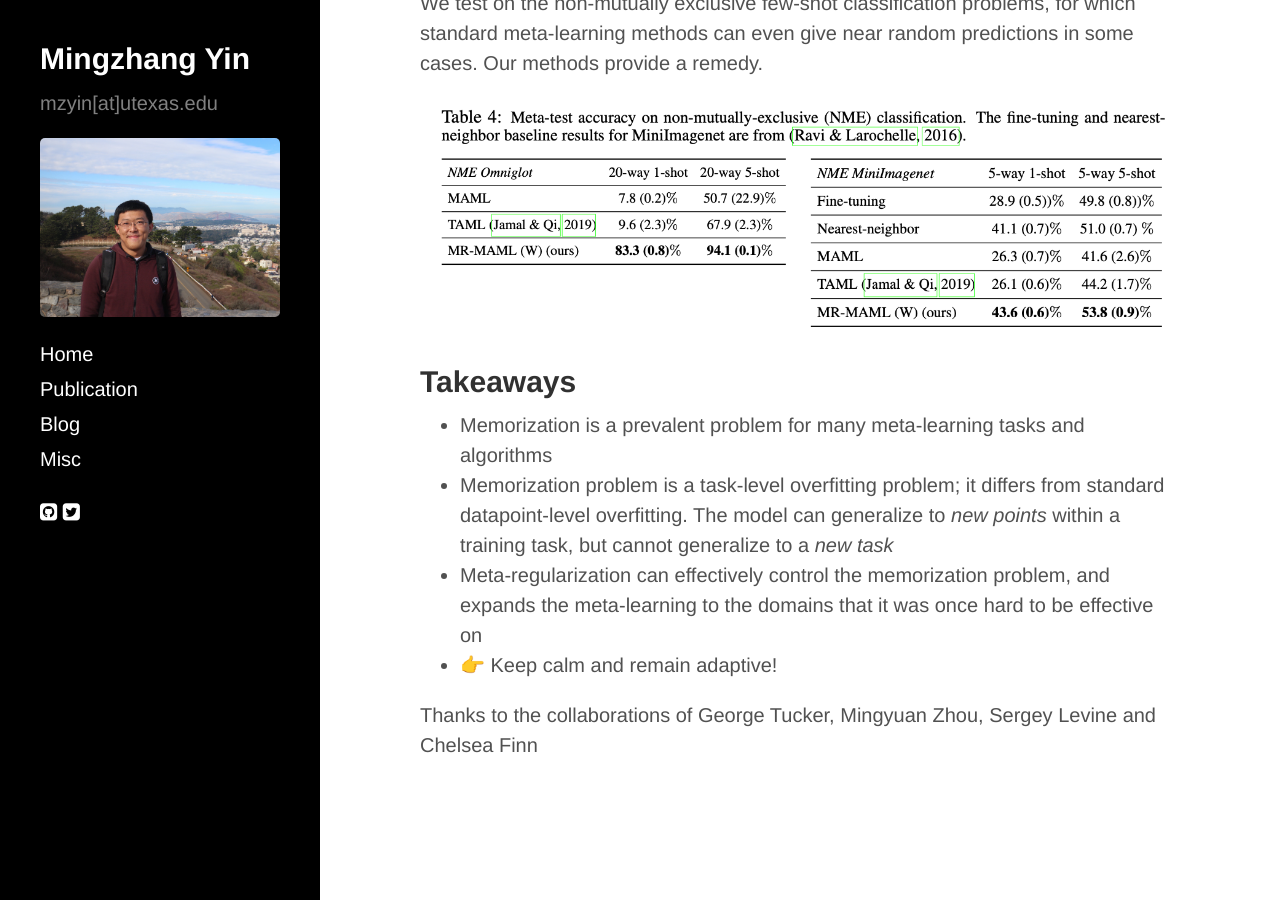
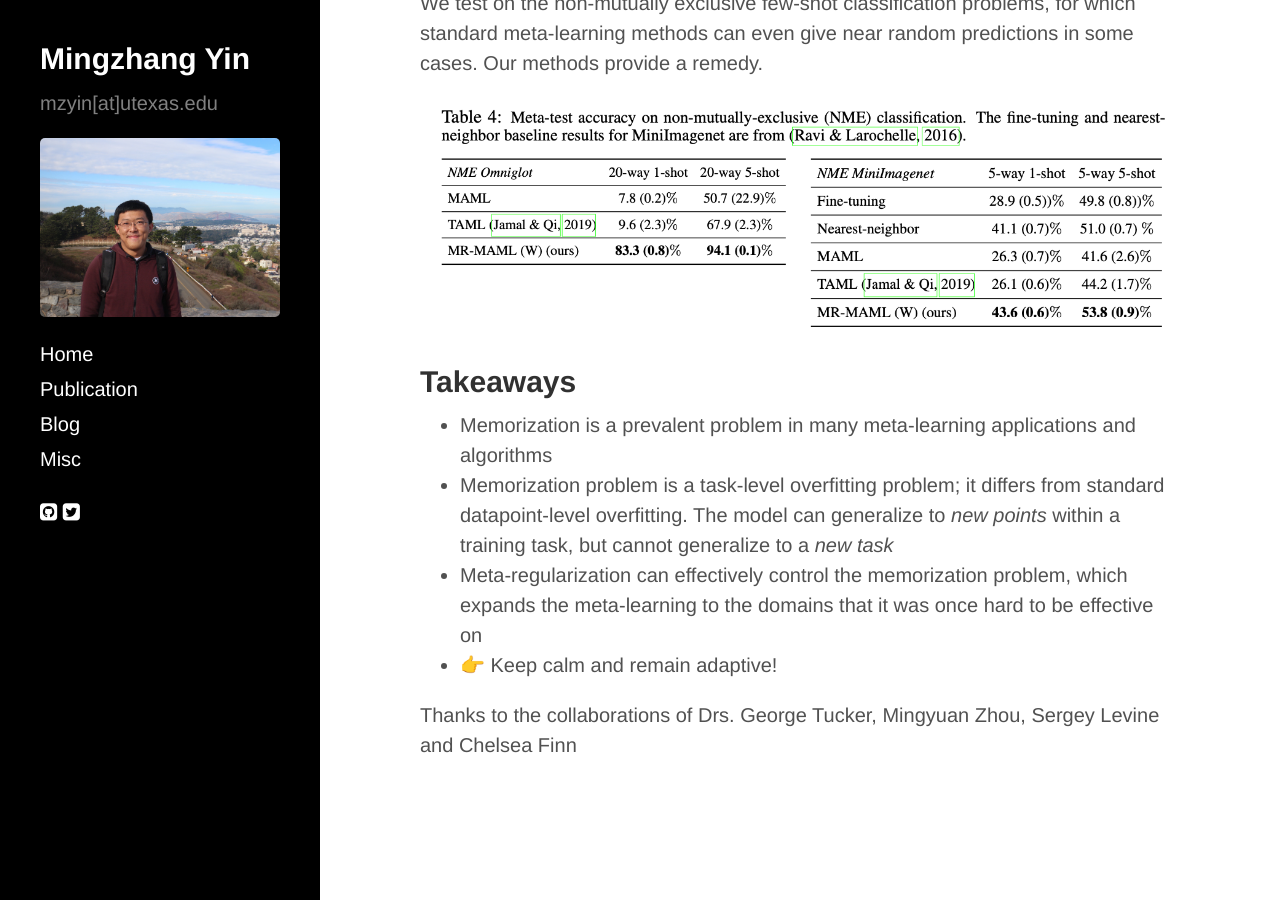
Before and after one commit to mingzhang-yin/mingzhang-yin.github.io, a Jekyll site: the page built from _posts/2020-04-10-Meta-learning-without-Memorization.md, in a window 1280 px wide and 900 px high, scrolled down 3604 px. Built offline with Jekyll 4.4.1, drawn with Linux system fonts in a browser that asks for light colours; nearby versions of some CDN libraries; formulas are drawn with MathJax 3.

Commit message:
Update 2020-04-10-Meta-learning-without-Memorization.md

```diff
--- a/_posts/2020-04-10-Meta-learning-without-Memorization.md
+++ b/_posts/2020-04-10-Meta-learning-without-Memorization.md
@@ -69,9 +69,9 @@ We test on the non-mutually exclusive few-shot classification problems, for whic
 </center>
 
 ## Takeaways
-* Memorization is a prevalent problem for many meta-learning tasks and algorithms
+* Memorization is a prevalent problem in many meta-learning applications and algorithms
 * Memorization problem is a task-level overfitting problem; it differs from standard datapoint-level overfitting. The model can generalize to *new points* within a training task, but cannot generalize to a *new task*
-* Meta-regularization can effectively control the memorization problem, and expands the meta-learning to the domains that it was once hard to be effective on
+* Meta-regularization can effectively control the memorization problem, which expands the meta-learning to the domains that it was once hard to be effective on
 * 👉 Keep calm and remain adaptive!
 
-Thanks to the collaborations of George Tucker, Mingyuan Zhou, Sergey Levine and Chelsea Finn
+Thanks to the collaborations of Drs. George Tucker, Mingyuan Zhou, Sergey Levine and Chelsea Finn
```
